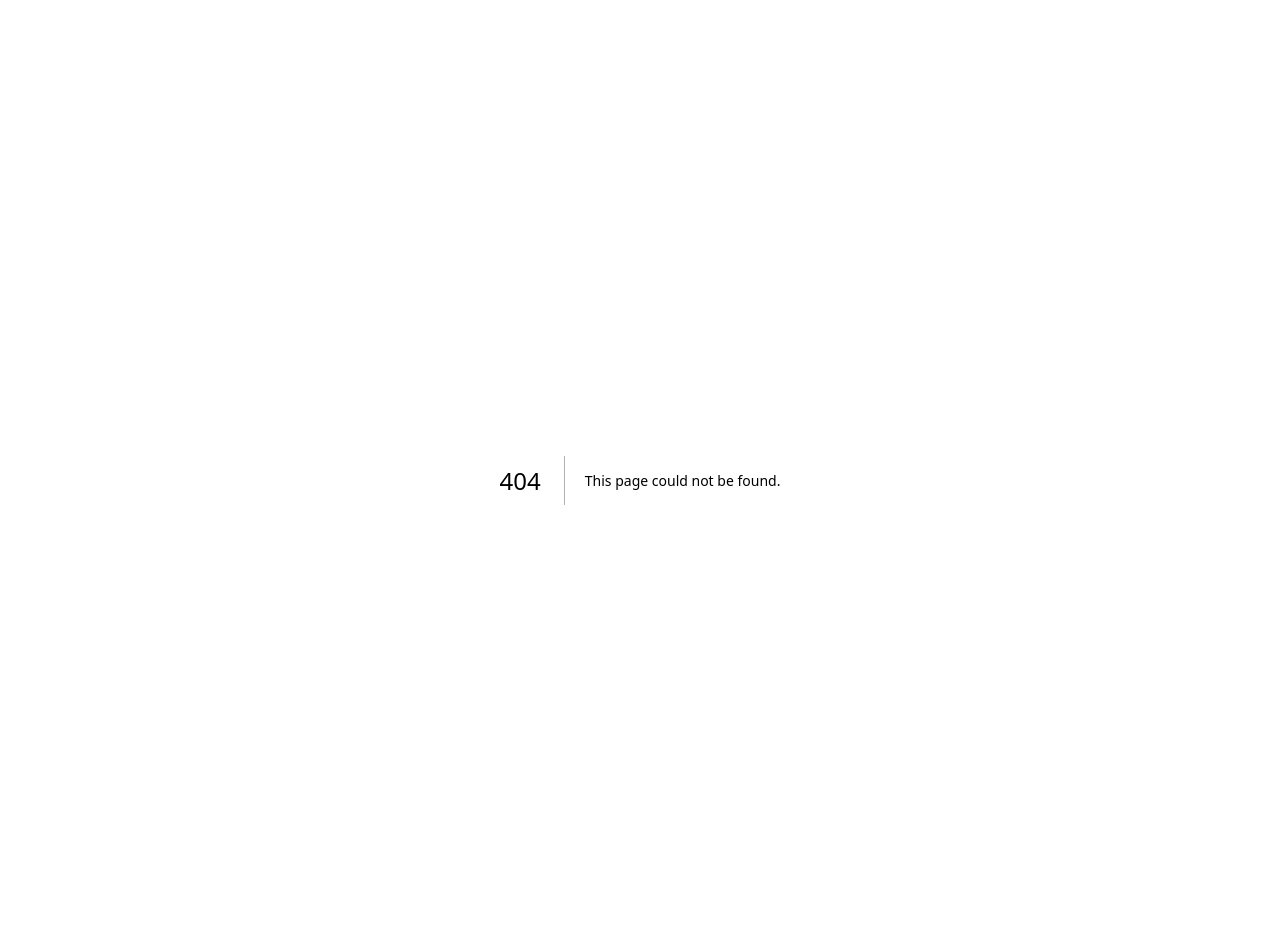
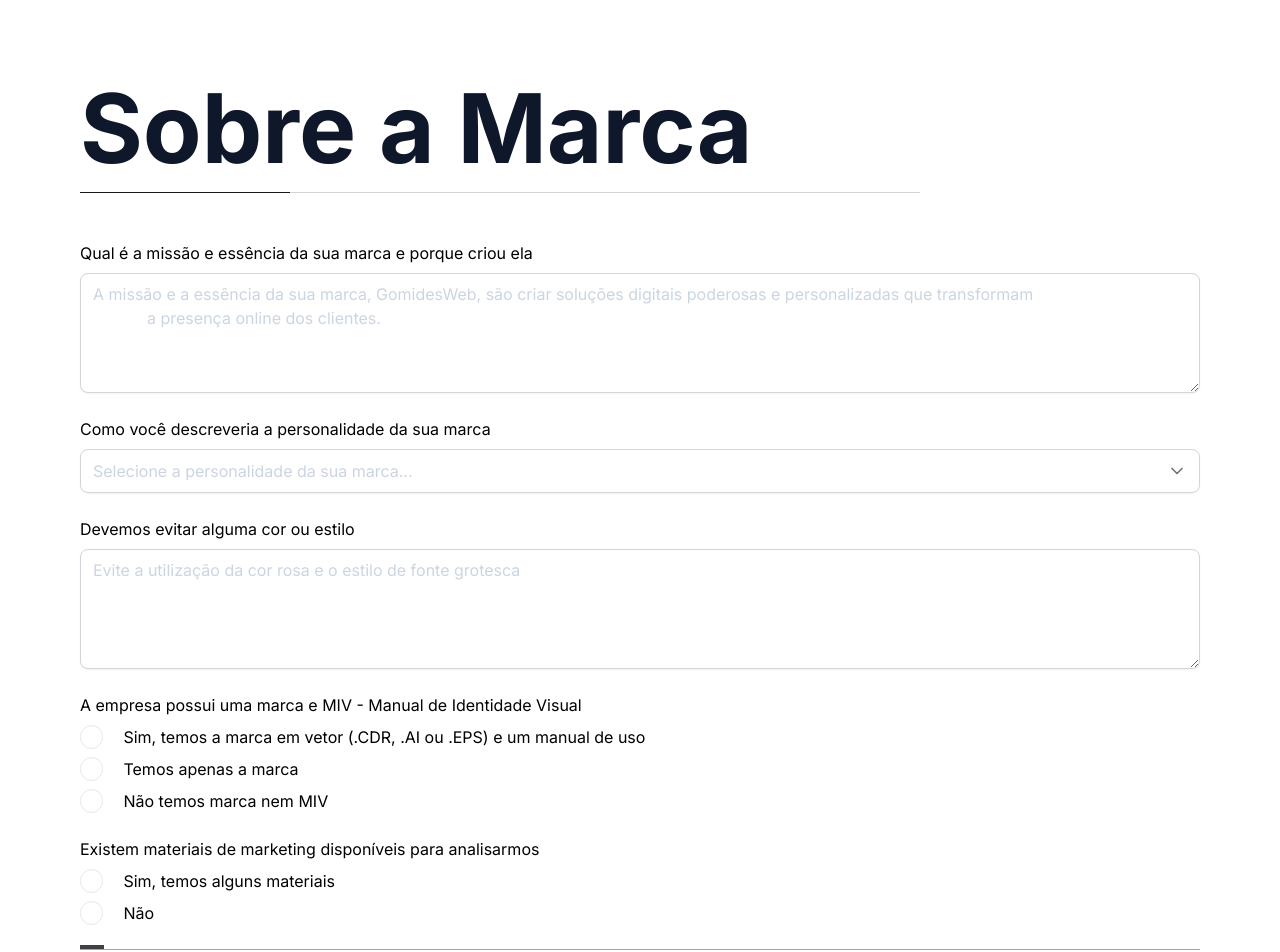
Before and after one commit to GomidesTs/briefing-web, a Next.js app: page /brand in a window 1280 px wide. Before the commit this address had no page. Shown: the top 952 px of the page. Before the commit the page ends 896 px from the top, so only its background shows below. Built offline with nearby package versions, Linux system fonts and the light colour scheme.

Commit message:
feat: brand
Page with questions aimed at getting to know the customer's brand

```diff
--- /dev/null
+++ b/src/app/brand/page.tsx
@@ -0,0 +1,89 @@
+import { Divider } from '@/components/Divider';
+import * as RadioGroup from '@/components/Form/Radio';
+import * as Select from '@/components/Form/Select';
+import { Textarea } from '@/components/Form/Textarea';
+
+export default function page() {
+  return (
+    <>
+      <h1 className="text-4xl font-bold text-slate-900 md:text-8xl">
+        Sobre a Marca
+      </h1>
+      <div className="relative mt-4 w-3/4 border-t border-zinc-300 before:absolute before:bottom-0 before:left-0 before:w-3/12 before:border-t before:border-zinc-900" />
+
+      <div className="mt-12 space-y-6">
+        <div className="flex flex-1 flex-col gap-2">
+          <label htmlFor="essence">
+            Qual é a missão e essência da sua marca e porque criou ela
+          </label>
+          <Textarea
+            id="essence"
+            placeholder="A missão e a essência da sua marca, GomidesWeb, são criar soluções digitais poderosas e personalizadas que transformam
+            a presença online dos clientes."
+          />
+        </div>
+
+        <div className="flex flex-1 flex-col gap-2">
+          <label htmlFor="branchActive">
+            Como você descreveria a personalidade da sua marca
+          </label>
+          <Select.Select placeholder="Selecione a personalidade da sua marca...">
+            <Select.SelectItem value="Formal" text="Formal" />
+            <Select.SelectItem value="Informal" text="Informal" />
+            <Select.SelectItem value="Divertido" text="Divertido" />
+            <Select.SelectItem value="Sério" text="Sério" />
+            <Select.SelectItem value="Amigável" text="Amigável" />
+            <Select.SelectItem value="Moderno" text="Moderno" />
+            <Select.SelectItem value="Antigo" text="Antigo" />
+            <Select.SelectItem value="Seguro" text="Seguro" />
+            <Select.SelectItem value="Robusto" text="Robusto" />
+            <Select.SelectItem
+              value="Delicado e Sutil"
+              text="Delicado e Sutil"
+            />
+            <Select.SelectItem value="Tecnológico" text="Tecnológico" />
+            <Select.SelectItem value="Humano" text="Humano" />
+            <Select.SelectItem
+              value="Sofisticado e Exclusivo"
+              text="Sofisticado e Exclusivo"
+            />
+            <Select.SelectItem value="Robusto e Forte" text="Robusto e Forte" />
+            <Select.SelectItem value="Masculina" text="Masculina" />
+            <Select.SelectItem value="Feminina" text="Feminina" />
+          </Select.Select>
+        </div>
+
+        <div className="flex flex-1 flex-col gap-2">
+          <label htmlFor="colors">Devemos evitar alguma cor ou estilo</label>
+          <Textarea
+            id="colors"
+            placeholder="Evite a utilização da cor rosa e o estilo de fonte grotesca"
+          />
+        </div>
+
+        <RadioGroup.Radio>
+          <p>A empresa possui uma marca e MIV - Manual de Identidade Visual</p>
+
+          <RadioGroup.RadioItem
+            metrics="yes"
+            text="Sim, temos a marca em vetor (.CDR, .AI ou .EPS) e um manual de uso"
+          />
+          <RadioGroup.RadioItem metrics="brand" text="Temos apenas a marca" />
+          <RadioGroup.RadioItem metrics="miv" text="Não temos marca nem MIV" />
+        </RadioGroup.Radio>
+
+        <RadioGroup.Radio>
+          <p>Existem materiais de marketing disponíveis para analisarmos</p>
+
+          <RadioGroup.RadioItem
+            metrics="materials"
+            text="Sim, temos alguns materiais"
+          />
+          <RadioGroup.RadioItem metrics="no" text="Não" />
+        </RadioGroup.Radio>
+
+        <Divider />
+      </div>
+    </>
+  );
+}
```
